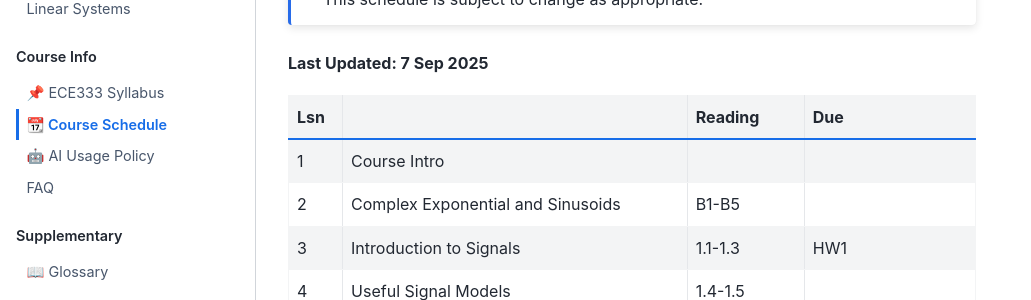
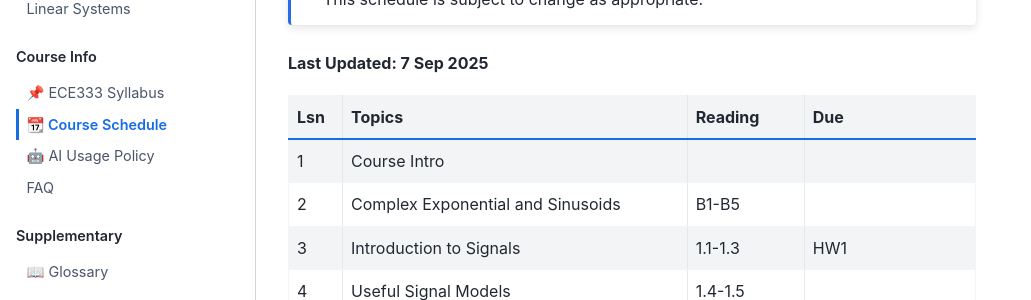
Before and after one commit to USAFA-ECE/ece333, a Jupyter Book: the page built from book/schedule.md, in a window 1280 px wide and 900 px high. Shown: the part 203-503 px from the top of the window, without its empty margins (0-1031 px from the left). Built offline with Jupyter Book 1.0.4 settings and Sphinx 7.4.7 and the Sphinx Book theme 1.1.4, drawn with Linux system fonts in a browser that asks for light colours.

Commit message:
Minor update on schedule

````diff
--- a/book/schedule.md
+++ b/book/schedule.md
@@ -5,7 +5,7 @@ This schedule is subject to change as appropriate.
 ```
 **Last Updated: 7 Sep 2025**
 
-|Lsn|                                   |  Reading      | Due             |
+|Lsn| Topics                            |  Reading      | Due             |
 |---|-----------------------------------|---------------|-----------------|
 |1  | Course Intro                      |               |                 |
 |2  | Complex Exponential and Sinusoids | B1-B5         |                 |
````
